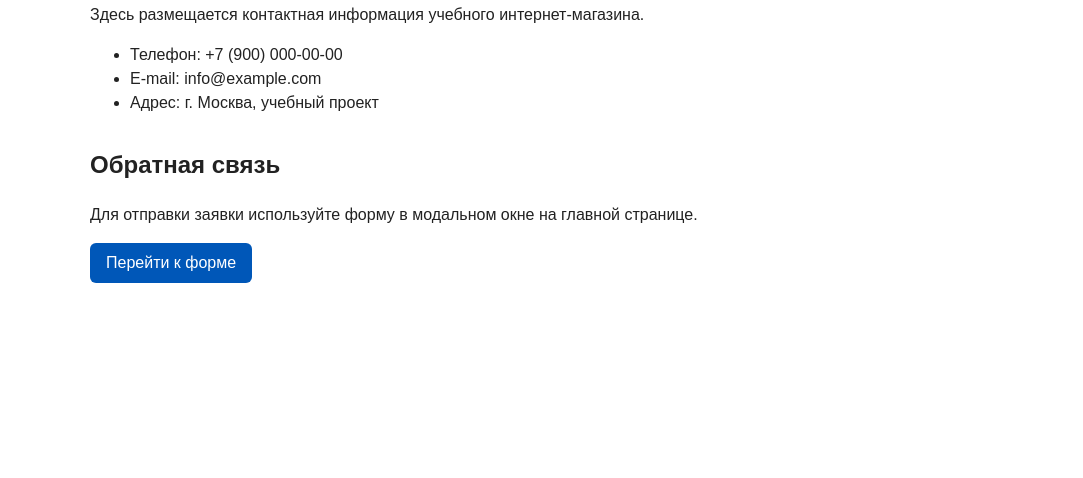
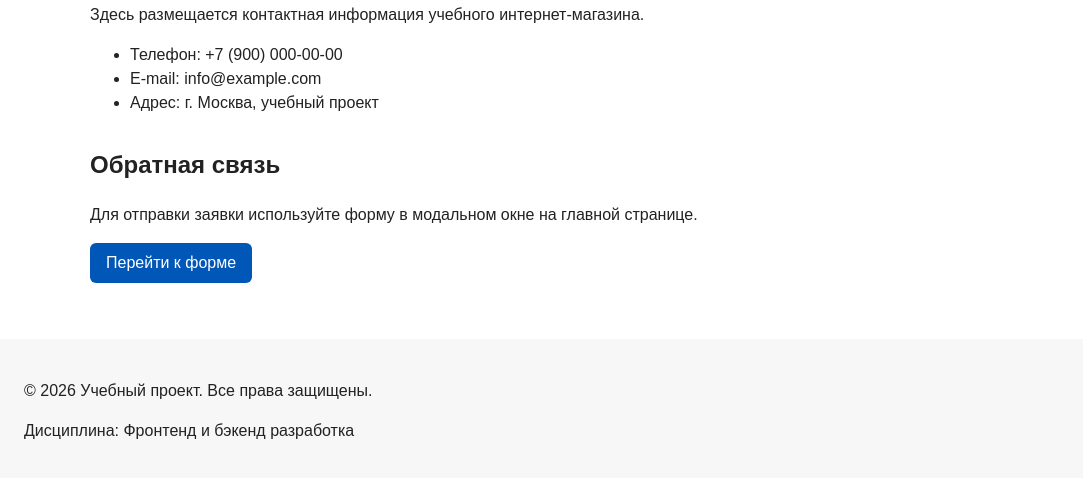
Before and after one commit to MinonLoL/kr1-html-css-shop, a plain HTML site: page contacts.html in a window 1280 px wide. Shown: the part 254-732 px from the top of the page, without its empty margins (0-1083 px from the left). Drawn offline with Linux system fonts and the light colour scheme.

Commit message:
fix: correct HTML structure and update README

```diff
--- a/contacts.html
+++ b/contacts.html
@@ -46,4 +46,10 @@
         <a class="button" href="index.html#contacts">Перейти к форме</a>
     </section>
   </main>
+
+  <footer>
+    <p>&copy; 2026 Учебный проект. Все права защищены.</p>
+    <p>Дисциплина: Фронтенд и бэкенд разработка</p>
+  </footer>
 </body>
+</html>
```
Also changed, not shown: catalog.html (+0 -2 lines), index.html (+3 -2 lines), 1 other file.
